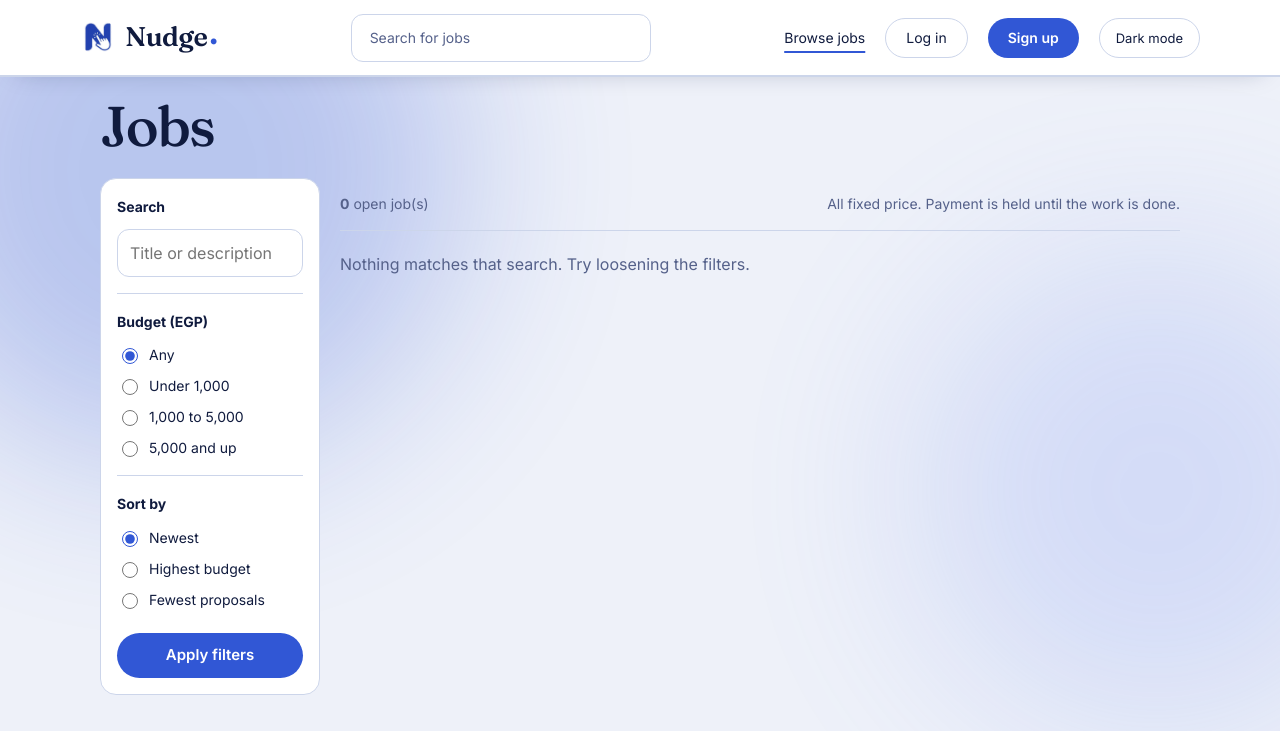
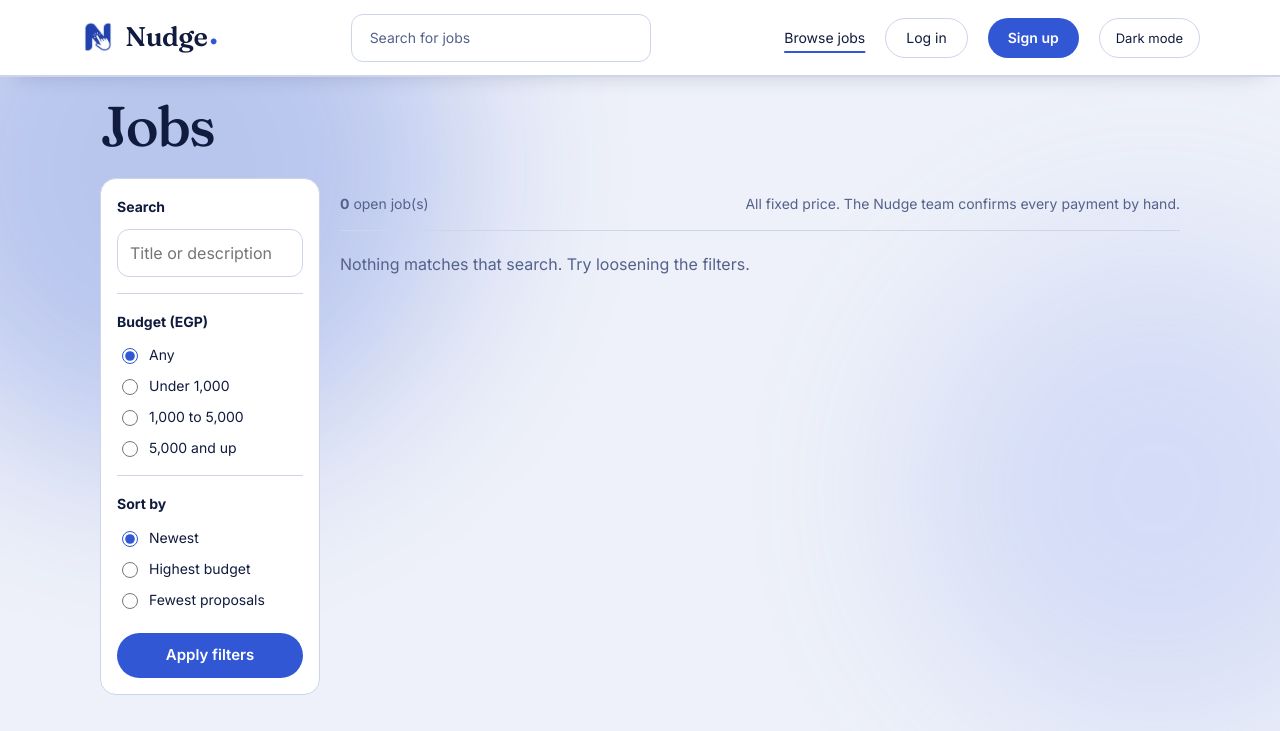
Before and after one commit to FadyyNabil/nudge, an ASP.NET Core app: page /Jobs in a window 1280 px wide. Shown: the top 731 px of the page. Run offline with ASP.NET Core 8, Linux system fonts and the light colour scheme; some libraries are stand-ins or nearby versions.

Commit message:
Honest payment wording on jobs list

```diff
--- a/Pages/Jobs/Index.cshtml
+++ b/Pages/Jobs/Index.cshtml
@@ -35,7 +35,7 @@
     <section>
         <div class="results-head">
             <p><strong>@Model.Jobs.Count</strong> open job(s)</p>
-            <p>All fixed price. Payment is held until the work is done.</p>
+            <p>All fixed price. The Nudge team confirms every payment by hand.</p>
         </div>
         @if (!Model.Jobs.Any())
         {
@@ -49,7 +49,7 @@
                 <div class="price">Fixed price · <strong>@j.Budget.ToString("N0") @cur</strong></div>
                 <p class="desc">@Cut(j.Description)</p>
                 <div class="tags">
-                    <span class="verified">Payment held until done</span>
+                    <span class="verified">Payment confirmed by hand</span>
                     <span>@j.Applications.Count proposal(s)</span>
                     <span>@j.Client!.FullName</span>
                 </div>
```
